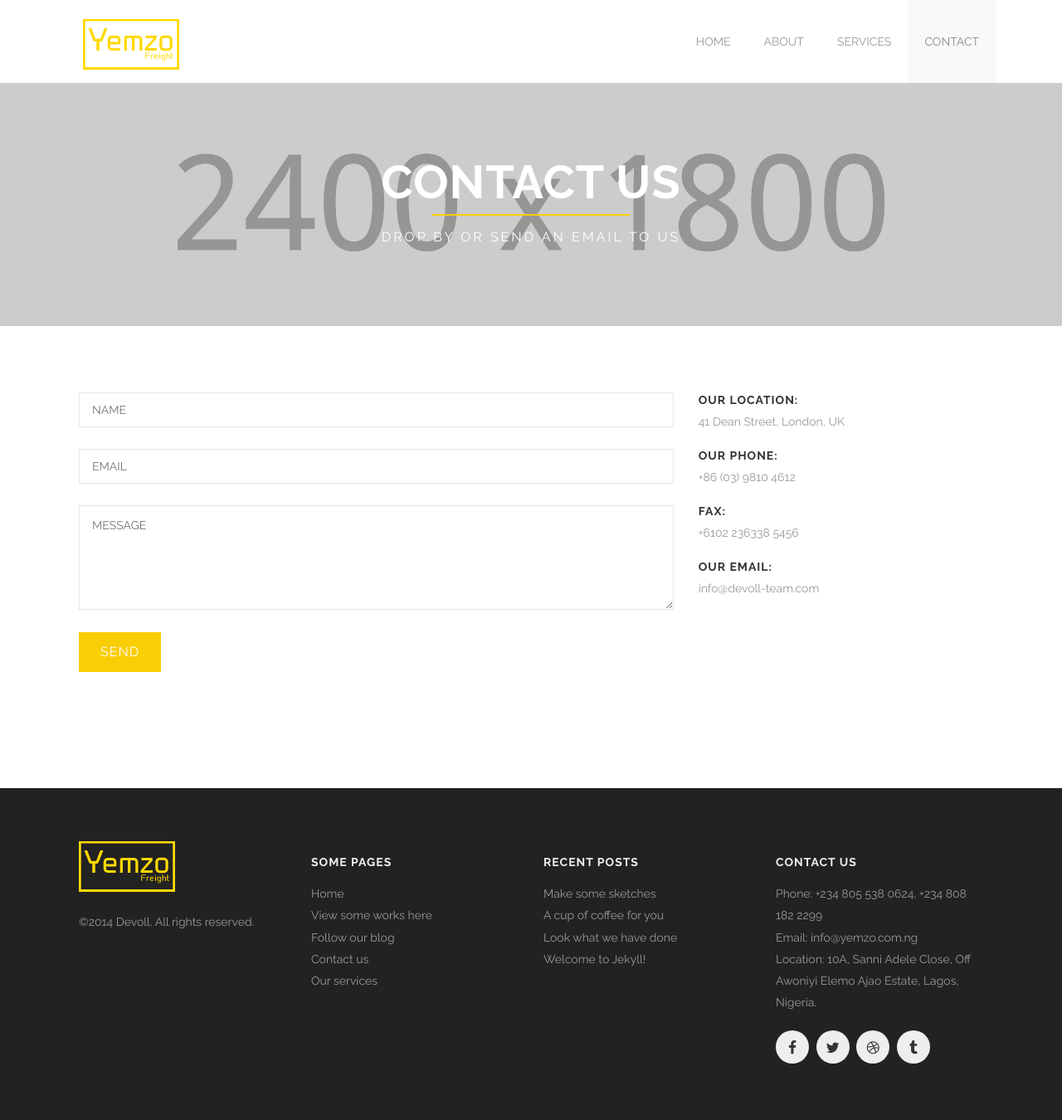
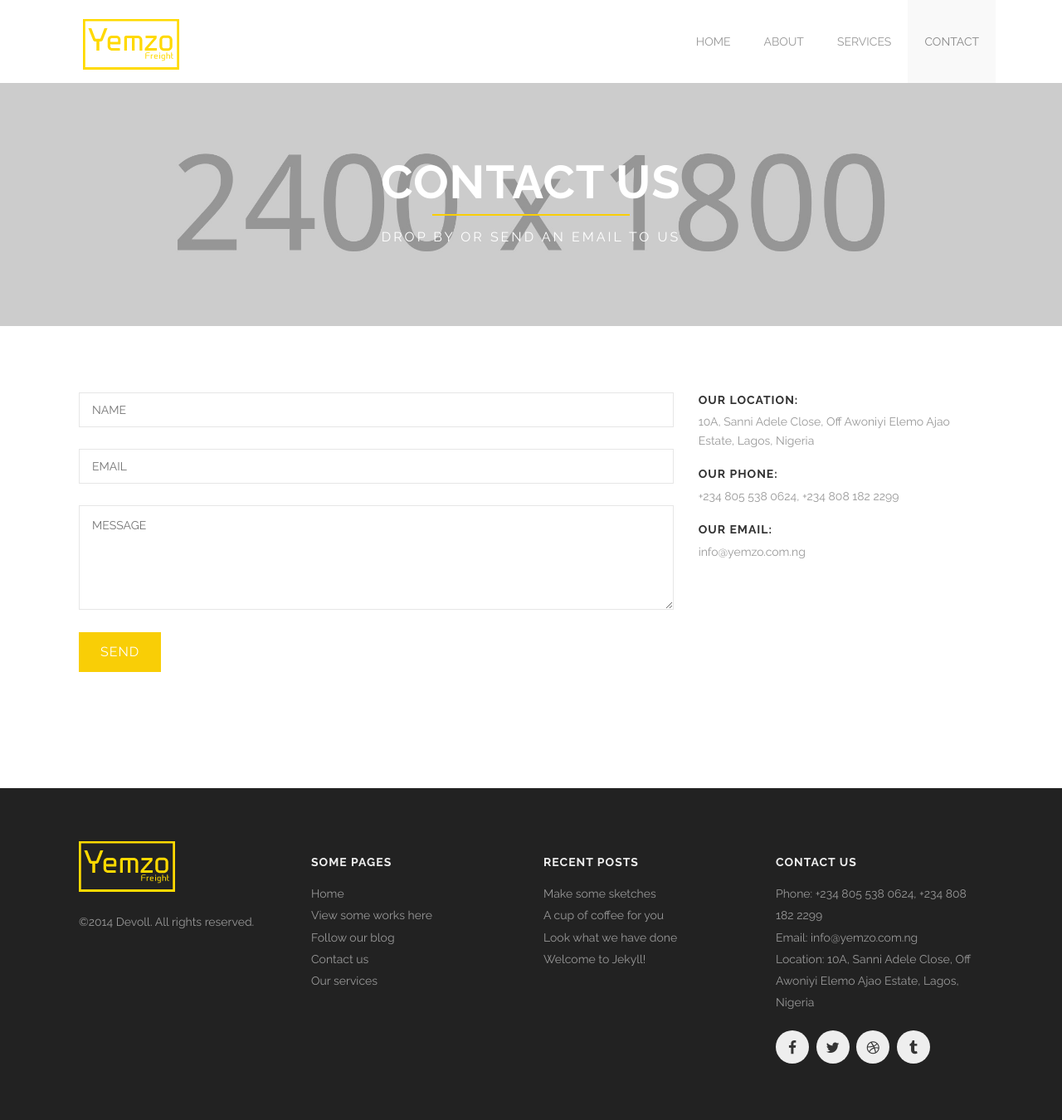
Before and after one commit to onlyyouandty/yemzo-site, a Jekyll site: the page contact.html, which Jekyll copies as it is, in a window 1280 px wide. Shown: the whole page at 83% size. Built offline with Jekyll 4.4.1, drawn with Linux system fonts in a browser that asks for light colours; nearby versions of some CDN libraries; library files that are not in the unit come from our copies.

Commit message:
edit contact on contact page

```diff
--- a/contact.html
+++ b/contact.html
@@ -138,13 +138,11 @@
       <div class='medium-4 columns'>
         <div class='contact-details'>
           <h4>Our location:</h4>
-          <p>41 Dean Street, London, UK</p>
+          <p>10A, Sanni Adele Close, Off Awoniyi Elemo Ajao Estate, Lagos, Nigeria</p>
           <h4>Our Phone:</h4>
-          <p>+86 (03) 9810 4612</p>
-          <h4>Fax:</h4>
-          <p>+6102 236338 5456</p>
+          <p>+234 805 538 0624, +234 808 182 2299</p>
           <h4>Our Email:</h4>
-          <p>info@devoll-team.com</p>
+          <p>info@yemzo.com.ng</p>
         </div>
       </div>
     </div>
@@ -204,7 +202,7 @@
       <ul>
         <li>Phone: +234 805 538 0624, +234 808 182 2299</li>
         <li>Email: info@yemzo.com.ng</li>
-        <li>Location: 10A, Sanni Adele Close, Off Awoniyi Elemo Ajao Estate, Lagos, Nigeria.</li>
+        <li>Location: 10A, Sanni Adele Close, Off Awoniyi Elemo Ajao Estate, Lagos, Nigeria</li>
       </ul>
       <div class='spacing'></div>
       <ul class='socials'>
```
